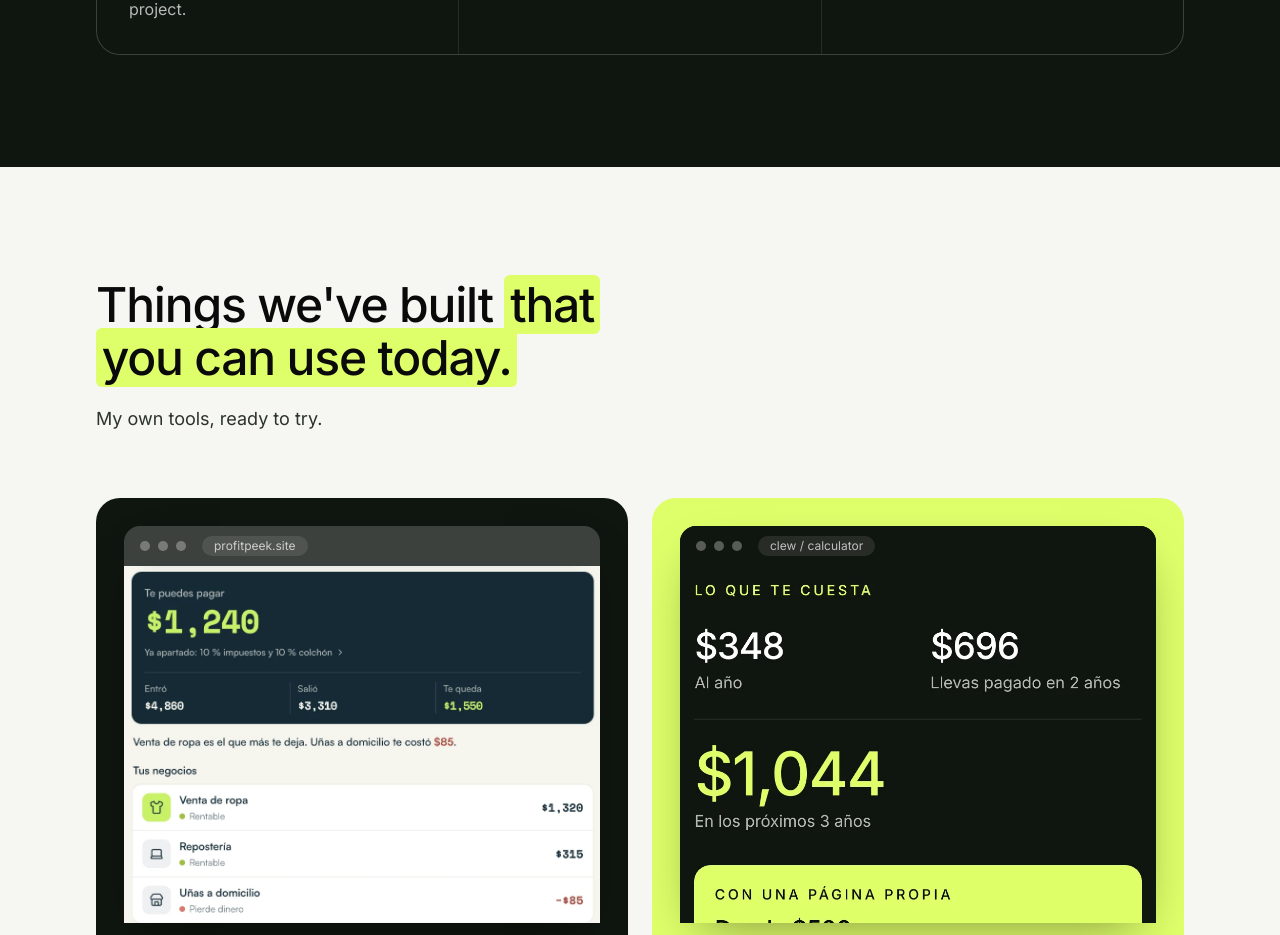
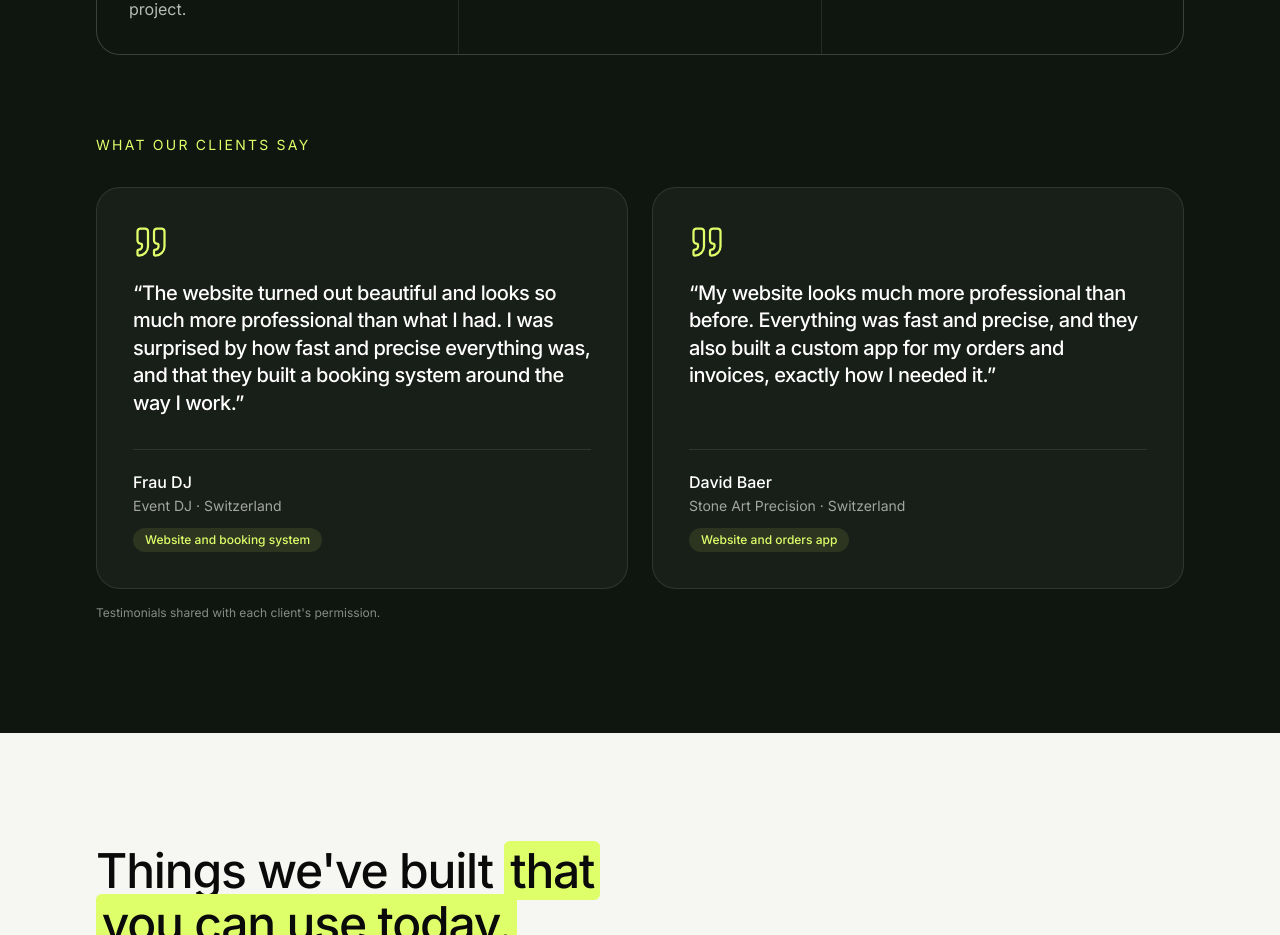
Before and after one commit to kplewis28/clew, a Next.js app: page /en in a window 1280 px wide. Shown: the part 3960-4895 px from the top of the page. Built offline with nearby package versions, Linux system fonts and the light colour scheme; no server answers.

Commit message:
Testimonios de Frau DJ y Stone Art

```diff
--- a/src/components/Trust.tsx
+++ b/src/components/Trust.tsx
@@ -1,4 +1,4 @@
-import { Eye, Globe, Languages, MessageCircle, ShieldCheck, Wallet } from "lucide-react";
+import { Eye, Globe, Languages, MessageCircle, Quote, ShieldCheck, Wallet } from "lucide-react";
 import type { Content } from "@/content";
 import { Reveal } from "./Reveal";
 import { Section, SectionHeading } from "./Section";
@@ -33,6 +33,30 @@ export function Trust({ t }: { t: Content }) {
           );
         })}
       </ul>
+
+      <div className="mt-14 md:mt-20">
+        <p className="text-sm tracking-[0.16em] text-lime uppercase">{t.trust.testimonials.kicker}</p>
+        <ul className="mt-6 grid gap-4 md:mt-8 md:grid-cols-2 md:gap-6">
+          {t.trust.testimonials.items.map((item, index) => (
+            <li key={item.name}>
+              <Reveal delay={index * 120} className="h-full">
+                <figure className="flex h-full flex-col rounded-3xl border border-white/10 bg-white/[0.04] p-6 md:p-9">
+                  <Quote aria-hidden strokeWidth={1.5} className="size-8 text-lime md:size-9" />
+                  <blockquote className="mt-5 flex-1 text-lg leading-snug font-medium tracking-tight text-white md:text-xl">
+                    “{item.quote}”
+                  </blockquote>
+                  <figcaption className="mt-6 border-t border-white/10 pt-5 md:mt-8">
+                    <p className="text-base font-medium text-white">{item.name}</p>
+                    <p className="mt-0.5 text-sm text-white/60">{item.role}</p>
+                    <p className="mt-3 inline-flex rounded-full bg-lime/10 px-3 py-1 text-xs font-medium text-lime">{item.project}</p>
+                  </figcaption>
+                </figure>
+              </Reveal>
+            </li>
+          ))}
+        </ul>
+        <p className="mt-4 text-xs text-white/50">{t.trust.testimonials.note}</p>
+      </div>
     </Section>
   );
 }
--- a/src/content/en.ts
+++ b/src/content/en.ts
@@ -410,6 +410,26 @@ export const en: Content = {
       { icon: "languages", title: "In English and Spanish", text: "For all your customers." },
       { icon: "real", title: "Real work", text: "Real clients, with their permission." },
     ],
+    testimonials: {
+      kicker: "What our clients say",
+      items: [
+        {
+          quote:
+            "The website turned out beautiful and looks so much more professional than what I had. I was surprised by how fast and precise everything was, and that they built a booking system around the way I work.",
+          name: "Frau DJ",
+          role: "Event DJ · Switzerland",
+          project: "Website and booking system",
+        },
+        {
+          quote:
+            "My website looks much more professional than before. Everything was fast and precise, and they also built a custom app for my orders and invoices, exactly how I needed it.",
+          name: "David Baer",
+          role: "Stone Art Precision · Switzerland",
+          project: "Website and orders app",
+        },
+      ],
+      note: "Testimonials shared with each client's permission.",
+    },
   },
 
   // Results based on what the real system does (same as es.ts).
--- a/src/content/es.ts
+++ b/src/content/es.ts
@@ -414,6 +414,26 @@ export const es = {
       { icon: "languages", title: "En español e inglés", text: "Para todos tus clientes." },
       { icon: "real", title: "Trabajo real", text: "Clientes reales, con su permiso." },
     ],
+    testimonials: {
+      kicker: "Lo que dicen nuestros clientes",
+      items: [
+        {
+          quote:
+            "La página quedó súper linda y se ve mucho más profesional que la que tenía. Me sorprendió lo rápido y preciso que fue todo, y que me hicieran un sistema de reservas pensado para cómo trabajo yo.",
+          name: "Frau DJ",
+          role: "DJ para eventos · Suiza",
+          project: "Página web y sistema de reservas",
+        },
+        {
+          quote:
+            "Mi página se ve mucho más profesional que antes. Todo fue rápido y preciso, y además me hicieron una app a la medida para mis órdenes y facturas, justo como la necesitaba.",
+          name: "David Baer",
+          role: "Stone Art Precision · Suiza",
+          project: "Página web y app de órdenes",
+        },
+      ],
+      note: "Testimonios compartidos con permiso de cada cliente.",
+    },
   },
 
   // Resultados basados en lo que hace el sistema real (Stone Setting Pro). Si
```
